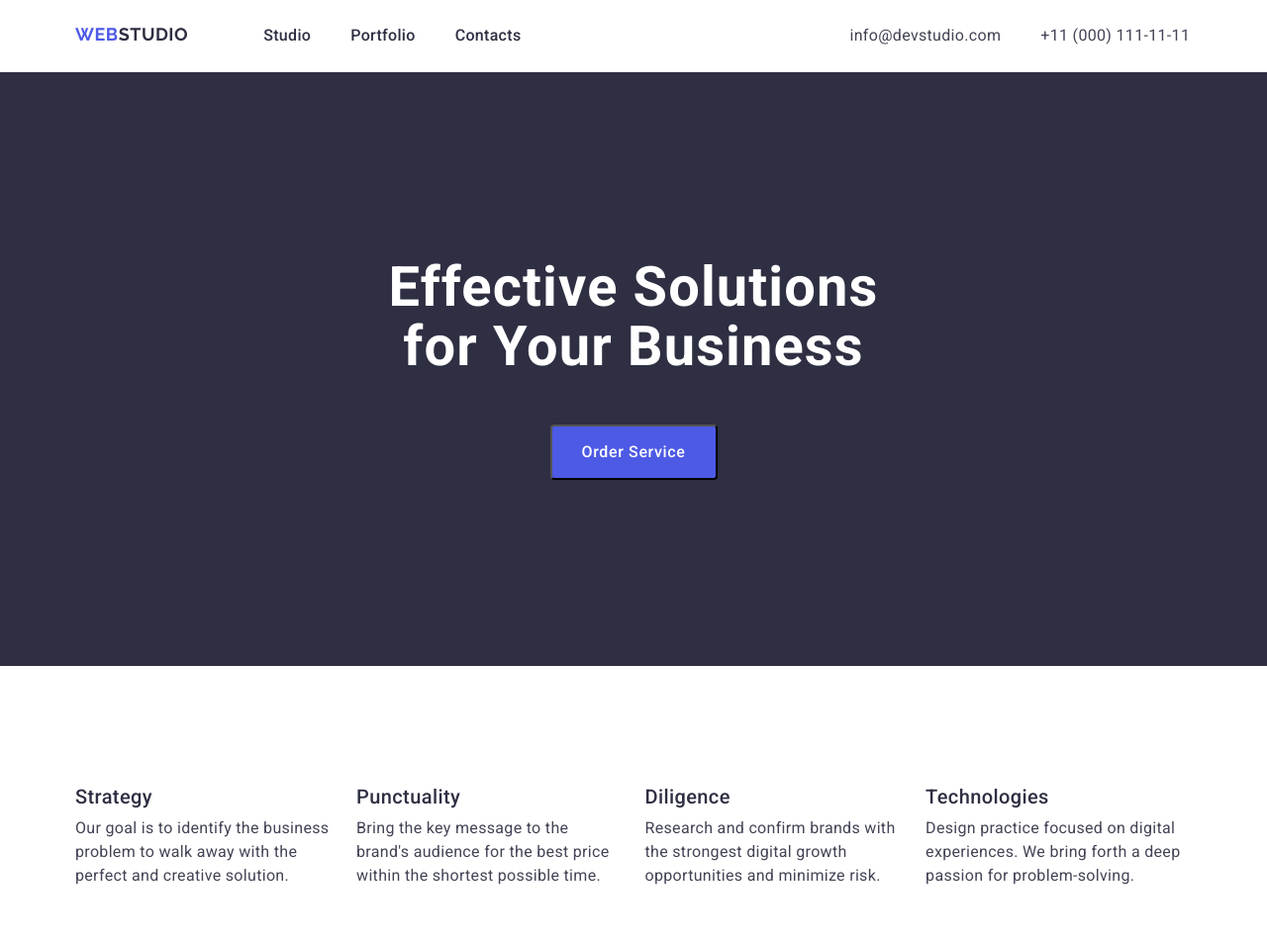
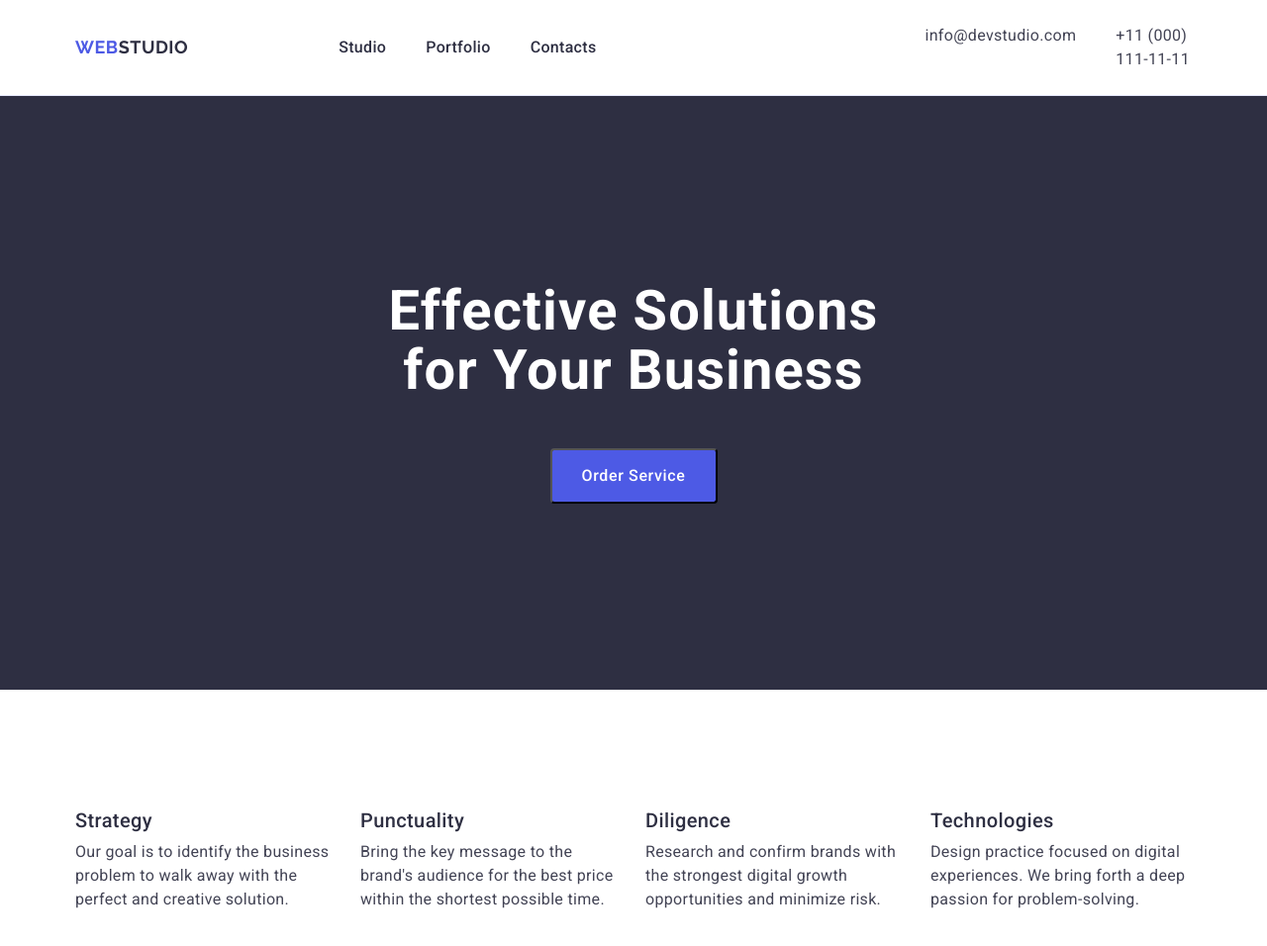
Before and after one commit to DmytroPrykhodko96/goit-markup-hw-03, a plain HTML site: page index.html in a window 1280 px wide. Shown: the top 956 px of the page at 99% size. Drawn offline with nearby package versions, Linux system fonts and the light colour scheme.

Commit message:
update css

```diff
--- a/css/styles.css
+++ b/css/styles.css
@@ -62,6 +62,7 @@ img{
 }
 .nav-header {
     display: flex;
+    align-items: center;
 }
 .logo {
     font-family: "Raleway", sans-serif;
@@ -74,6 +75,7 @@ img{
     padding-top: 24px;
     padding-bottom: 24px;
     display: inline-block;
+    margin-right: 76px;
 }
 .logo-style {
     color: #2e2f42;
@@ -175,7 +177,7 @@ margin: 0 auto;
 
 }
 .advantages-items{
-    width: calc((100 - 72px) / 4);
+    width: calc((100% - 3 * 24px) / 4);
 }
 .advantages-list{
     display: flex;
--- a/index.html
+++ b/index.html
@@ -16,7 +16,7 @@
       <div class="container header-container">
       <nav class="nav-header">
         <a class="logo" href="./index.html">Web<span class="logo-style">Studio</span></a>
-        <div class="header-nav-address">
+
           <ul class="header-nav-list">
 
             <li class="header-nav-item"><a class="item-nav-link" href="./index.html">Studio</a></li>
@@ -29,7 +29,7 @@
             <li class="addres-item"><a class="addres-link" href="mailto:info@devstudio.com">info@devstudio.com</a></li>
             <li class="addres-item"><a class="addres-link" href="tel:+110001111111">+11 (000) 111-11-11</a></li>
           </ul>
-        </div>
+
       </address>
       </div>
     </header>
```
